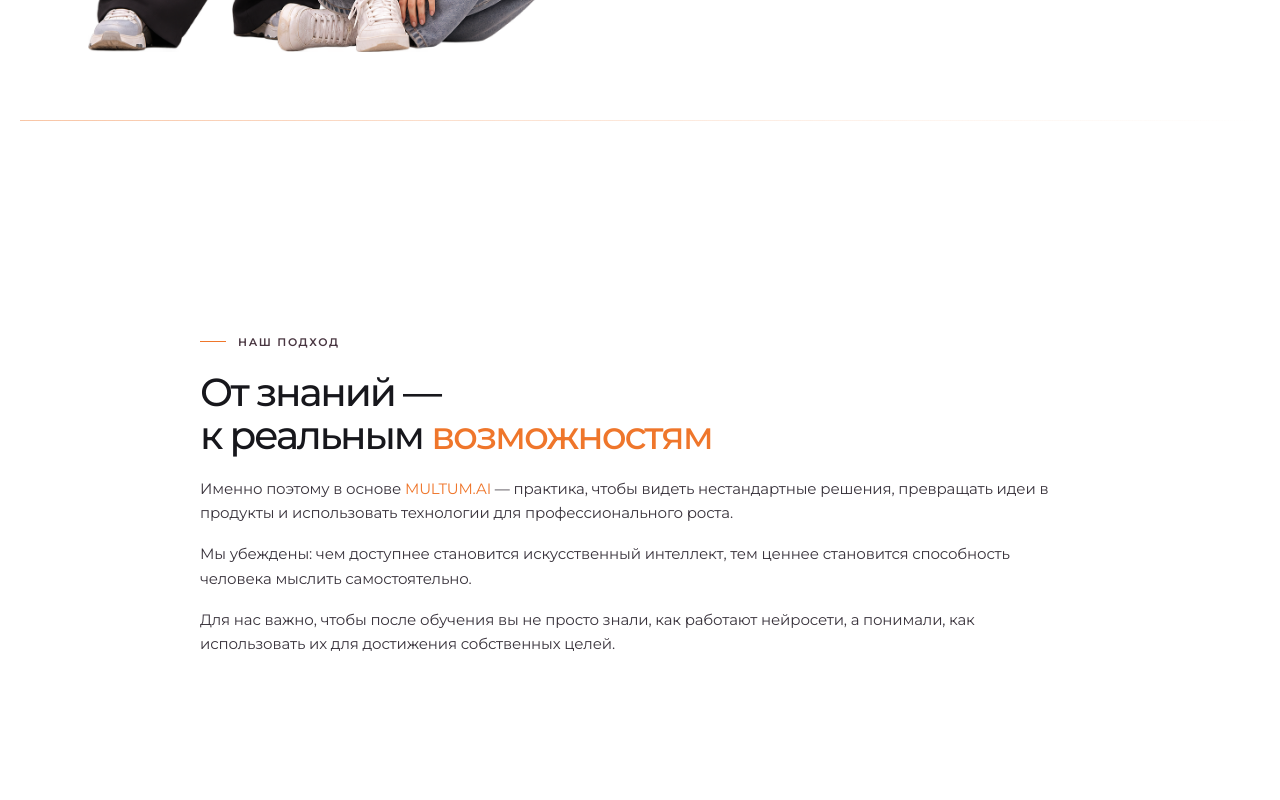
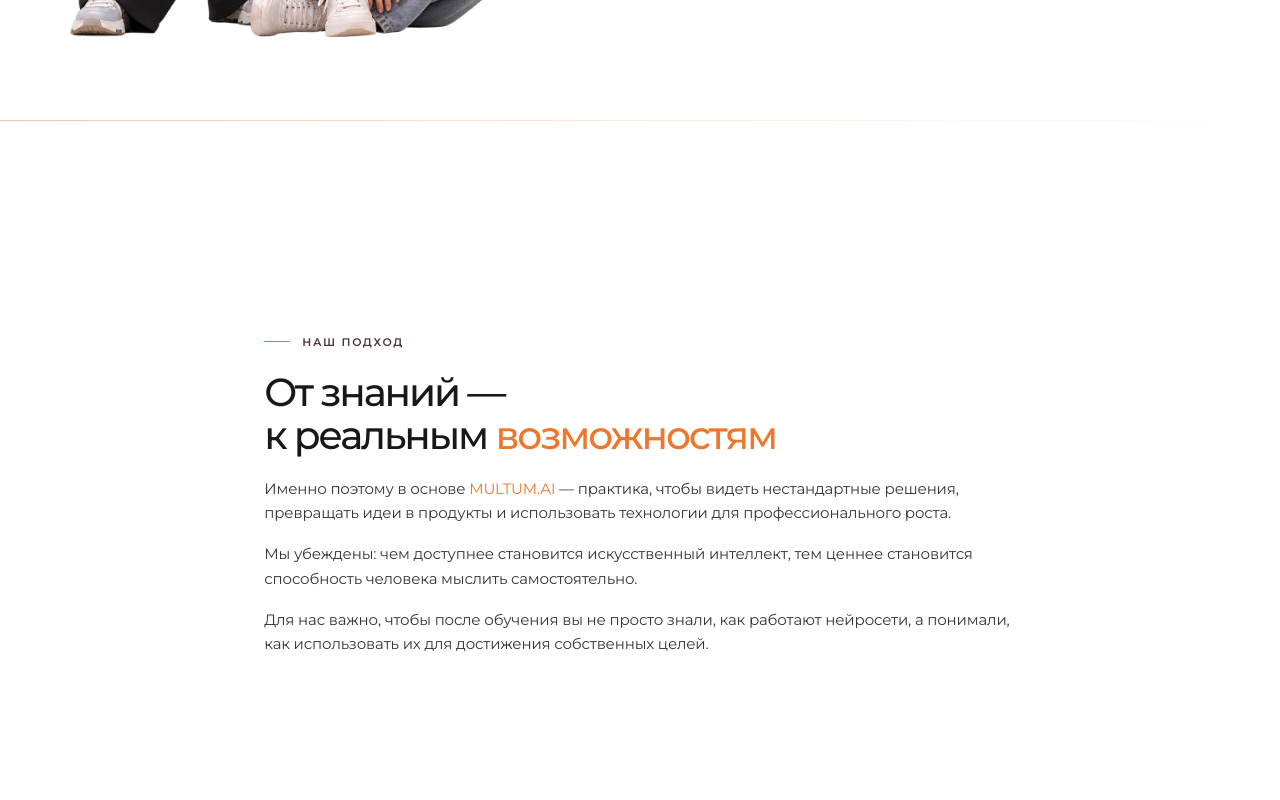
Before and after one commit to fuks19200-ctrl/09, a Next.js app: page / in a window 1280 px wide. Shown: the part 1480-2280 px from the top of the page. Built offline with nearby package versions, Linux system fonts and the light colour scheme.

Commit message:
Align every public page to shared twelve-column grid and responsive content rails

```diff
--- a/app/globals.css
+++ b/app/globals.css
@@ -2643,3 +2643,123 @@ body:has(.courses-page) { overflow-x: hidden; overflow-y: auto; }
 @media(max-width:800px) {
   .direction-page--gallery .creative-direction-layout { grid-template-columns:minmax(0,1fr); gap:28px; }
 }
+
+
+/* MULTUM master alignment grid. All public pages share the same 12 column rails.
+   Full-bleed gradients and alternating slide separators intentionally remain full width. */
+:root {
+  --layout-max: 1240px;
+  --layout-edge: max(5.5%, calc((100% - var(--layout-max)) / 2));
+  --layout-gap: clamp(16px, 2vw, 24px);
+  --layout-section-space: clamp(36px, 6svh, 72px);
+  --layout-card-inset: clamp(14px, 1.5vw, 20px);
+  --layout-twelve: repeat(12, minmax(0, 1fr));
+  --layout-top: clamp(88px, 11svh, 120px);
+}
+.site-background .site-header {
+  right: max(var(--layout-edge), env(safe-area-inset-right));
+  max-width: calc(100% - 2 * var(--layout-edge));
+}
+.site-background .home-hero,
+.site-background .about-hero,
+.site-background .about-details,
+.site-background .courses-page > .creative-manifesto--centered,
+.site-background.courses-page > .creative-manifesto--centered,
+.site-background .courses-screen,
+.site-background .direction-page-screen {
+  padding-inline: var(--layout-edge);
+}
+.site-background .courses-container,
+.site-background .about-details-inner,
+.site-background .about-details .about-course-banner {
+  width: 100%;
+  max-width: var(--layout-max);
+  margin-inline: auto;
+  min-width: 0;
+}
+.site-background .brand-lockup { max-width: 100%; justify-self: center; }
+.site-background .about-details-inner {
+  grid-template-columns: var(--layout-twelve);
+  column-gap: var(--layout-gap);
+}
+.site-background .about-details-inner > div { grid-column: 3 / 11; min-width: 0; }
+.site-background .about-details-copy p { max-width: none; }
+.site-background .courses-intro .courses-program-layout,
+.site-background.direction-page--gallery .creative-direction-layout {
+  grid-template-columns: var(--layout-twelve);
+  column-gap: var(--layout-gap);
+}
+.site-background .courses-intro .courses-manifesto { grid-column: 1 / 5; }
+.site-background .courses-intro .program-grid {
+  grid-column: 5 / -1;
+  width: 100%;
+  max-width: none;
+  justify-self: stretch;
+  gap: var(--layout-gap);
+}
+.site-background.direction-page--gallery .creative-direction-copy { grid-column: 1 / 8; }
+.site-background.direction-page--gallery .creative-direction-gallery { grid-column: 8 / -1; }
+.site-background .courses-directions .specialty-grid--directions {
+  grid-template-columns: var(--layout-twelve);
+  gap: var(--layout-gap);
+}
+.site-background .courses-directions .specialty-card--direction { grid-column: span 4; }
+.site-background .courses-directions .specialty-card--direction:nth-child(n+4) { grid-column: span 6; }
+.site-background .courses-directions .specialty-card--direction .specialty-content { padding: var(--layout-card-inset); }
+.site-background.direction-page .direction-page-module { padding: var(--layout-card-inset); }
+.site-background.direction-page .direction-page-screen { padding-top: var(--layout-top); }
+.site-background.direction-page .direction-page-grid { gap: 12px; }
+.site-background .creative-manifesto--centered .creative-manifesto__copy,
+.site-background .creative-manifesto--centered .creative-philosophy {
+  width: 100%;
+  max-width: var(--layout-max);
+  justify-self: center;
+  margin-inline: auto;
+}
+.site-background .creative-manifesto--centered .creative-philosophy-copy { width: 100%; max-width: none; }
+.site-background .creative-manifesto--centered .creative-philosophy-copy #philosophy-heading { margin-inline: auto; }
+.site-background .directions-heading { column-gap: var(--layout-gap); }
+.site-background .directions-heading > * { min-width: 0; }
+.site-background .program-grid > *, .site-background .specialty-grid--directions > * { min-width: 0; }
+.site-background .courses-intro .program-card--custom { width: 100%; grid-column: 1 / -1; }
+@media (min-width:951px) and (min-aspect-ratio:3/2) {
+  .site-background .about-hero {
+    grid-template-columns: var(--layout-twelve);
+    column-gap: var(--layout-gap);
+  }
+  .site-background .about-founders-portrait { grid-column: 1 / 6; grid-row: 1; width:100%; }
+  .site-background .about-hero .about-hero-copy { grid-column: 6 / -1; grid-row: 1; width: 100%; max-width: none; margin-inline: 0; padding-left: 0; min-width: 0; }
+  .site-background .about-hero:not(.about-hero--transparent)::before {
+    left: var(--layout-edge);
+    width: calc((100% - 2 * var(--layout-edge) - 7 * var(--layout-gap)) * 5 / 12 + 2 * var(--layout-gap));
+    background-position: center;
+  }
+}
+@media(max-width:1050px) {
+  .site-background .courses-intro .courses-program-layout { grid-template-columns: minmax(0,1fr); row-gap: var(--layout-gap); }
+  .site-background .courses-intro .courses-manifesto,
+  .site-background .courses-intro .program-grid { grid-column: 1 / -1; }
+}
+@media(max-width:950px), (max-aspect-ratio:3/2) {
+  .site-background .about-hero-copy { width:100%; max-width:none; margin-inline:0; padding-left:0; }
+}
+@media(max-width:800px) {
+  .site-background.direction-page--gallery .creative-direction-layout { grid-template-columns: minmax(0,1fr); row-gap:28px; }
+  .site-background.direction-page--gallery .creative-direction-copy,
+  .site-background.direction-page--gallery .creative-direction-gallery { grid-column:1 / -1; }
+  .site-background .about-details-inner > div { grid-column: 1 / -1; }
+  .site-background .courses-directions .specialty-card--direction,
+  .site-background .courses-directions .specialty-card--direction:nth-child(n+4) { grid-column: span 6; }
+  .site-background .courses-directions .specialty-card--direction:last-child { grid-column: 1 / -1; }
+}
+@media(max-width:650px) {
+  :root { --layout-edge: 5%; --layout-gap: 16px; --layout-card-inset: 14px; --layout-top: 100px; }
+  .site-background .about-details-inner { grid-template-columns: minmax(0,1fr); }
+  .site-background .about-details-inner > div { grid-column: 1; }
+}
+@media(max-width:480px) {
+  .site-background .courses-directions .specialty-grid--directions { grid-template-columns: minmax(0,1fr); }
+  .site-background .courses-directions .specialty-card--direction,
+  .site-background .courses-directions .specialty-card--direction:nth-child(n+4),
+  .site-background .courses-directions .specialty-card--direction:last-child { grid-column: 1; }
+}
```
